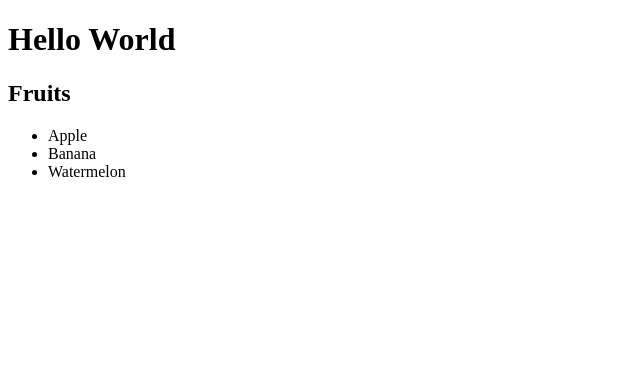
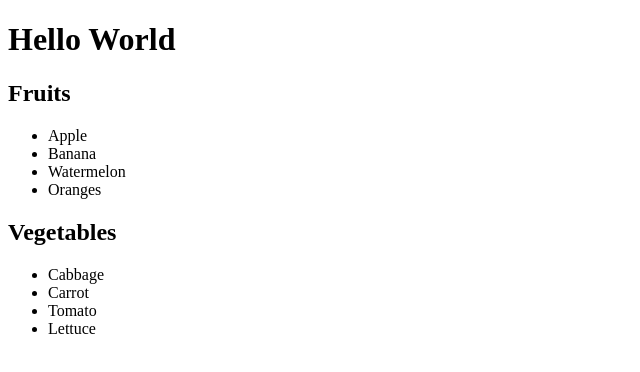
Before and after one commit to GuyOfFreedomBeasty/branch-testing, a plain HTML site: page index.html in a window 1280 px wide. Shown: the whole page, without its empty margins (0-640 px from the left). Drawn offline with Linux system fonts and the light colour scheme.

Commit message:
added vegetables ul and added orange to the fruits cuz i like em

```diff
--- a/index.html
+++ b/index.html
@@ -11,6 +11,15 @@
         <li>Apple</li>
         <li>Banana</li>
         <li>Watermelon</li>
+        <li>Oranges</li>
+    </ul>
+
+    <h2>Vegetables</h2>
+    <ul>
+        <li>Cabbage</li>
+        <li>Carrot</li>
+        <li>Tomato</li>
+        <li>Lettuce</li>
     </ul>
 </body>
 </html>
```
